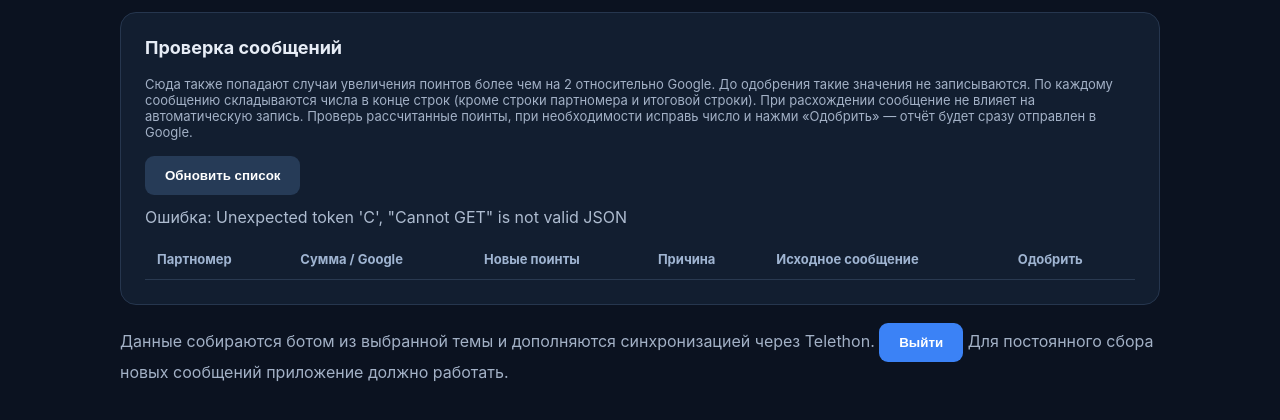
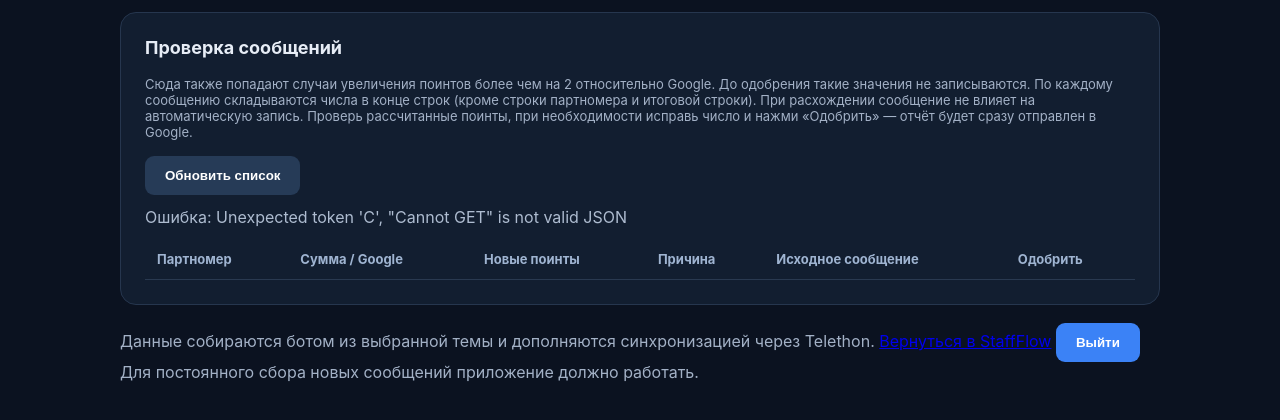
Before and after one commit to Deline123/bot_points_update, a Python web app: template templates/index.html in a window 1280 px wide. Shown: the part 1406-1826 px from the top of the page. Run offline with Jinja, Linux system fonts and the light colour scheme; the template is opened without the code that fills it, so the values that code supplies are empty.

Commit message:
Keep navigation to StaffFlow and logout on the independent bot origin

```diff
--- a/templates/index.html
+++ b/templates/index.html
@@ -69,14 +69,10 @@
 <div class="feature-action"><button type="button" id="syncHistory">↻ Проверить историю сообщений</button><span class="hint" id="historyLast">Последняя проверка: нет данных</span></div>
 <p id="syncStatus" class="feature-footnote" role="status" aria-live="polite">История считывается через настроенную Telegram-сессию.</p>
 <details class="tech-box"><summary>Технические сведения</summary><p class="hint" id="historyTechnical">Проверяем параметры подключения…</p><p class="hint">История из Telegram загружается в локальную базу. Запись поинтов в Google Таблицу управляется отдельно. ID сборки пока не участвует в расчёте.</p><p class="hint">Если Telegram не авторизован, подключи аккаунт через Bot Manager или <code>login_telegram.bat</code>.</p></details></section><section class="panel"><h2>Проверка сообщений</h2><p class="hint">Сюда также попадают случаи увеличения поинтов более чем на 2 относительно Google. До одобрения такие значения не записываются. По каждому сообщению складываются числа в конце строк (кроме строки партномера и итоговой строки). При расхождении сообщение не влияет на автоматическую запись. Проверь рассчитанные поинты, при необходимости исправь число и нажми «Одобрить» — отчёт будет сразу отправлен в Google.</p><div class="actions"><button id="loadReview" class="secondary">Обновить список</button></div><p id="reviewCount" class="stats"></p><div class="tablewrap"><table><thead><tr><th>Партномер</th><th>Сумма / Google</th><th>Новые поинты</th><th>Причина</th><th>Исходное сообщение</th><th>Одобрить</th></tr></thead><tbody id="reviewRows"></tbody></table></div></section>
-<p class="muted">Данные собираются ботом из выбранной темы и дополняются синхронизацией через Telethon. <a href="/" id="points-back" hidden>Вернуться в StaffFlow</a> <button type="button" id="points-logout" hidden>Выйти</button> Для постоянного сбора новых сообщений приложение должно работать.</p></main><script>
-if(location.pathname.startsWith('/bot-points')){
-  document.getElementById('points-back').hidden=false;
-}else{
-  const logout=document.getElementById('points-logout');
-  logout.hidden=false;
-  logout.onclick=async()=>{const r=await fetch('/logout',{method:'POST'});if(r.ok)location.href='/login'};
-}
+<p class="muted">Данные собираются ботом из выбранной темы и дополняются синхронизацией через Telethon. <a href="https://web-staffflow-update.onrender.com/" id="points-back">Вернуться в StaffFlow</a> <button type="button" id="points-logout" hidden>Выйти</button> Для постоянного сбора новых сообщений приложение должно работать.</p></main><script>
+const logout=document.getElementById('points-logout');
+logout.hidden=false;
+logout.onclick=async()=>{const r=await fetch('/logout',{method:'POST'});if(r.ok)location.href='/login'};
 const originalFetch=window.fetch.bind(window);
 window.fetch=(url,options={})=>{
   const headers=new Headers(options.headers||{});
```
